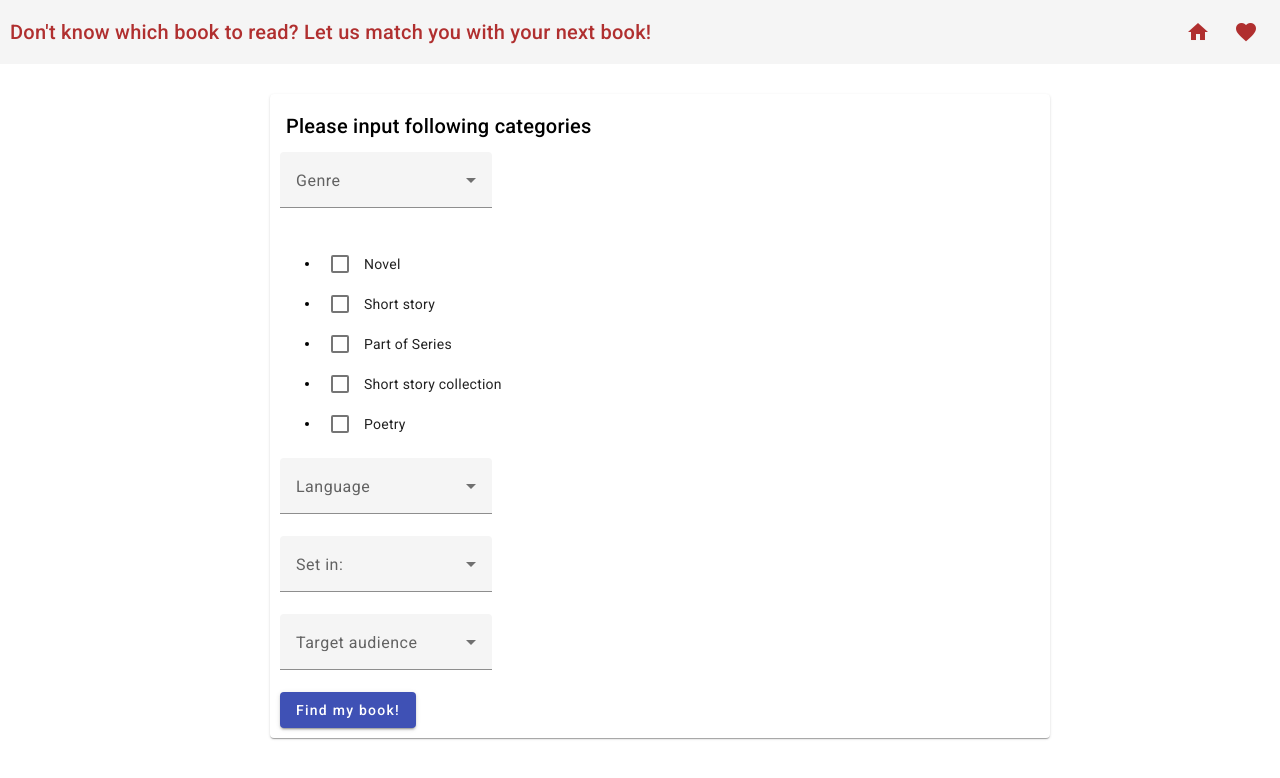
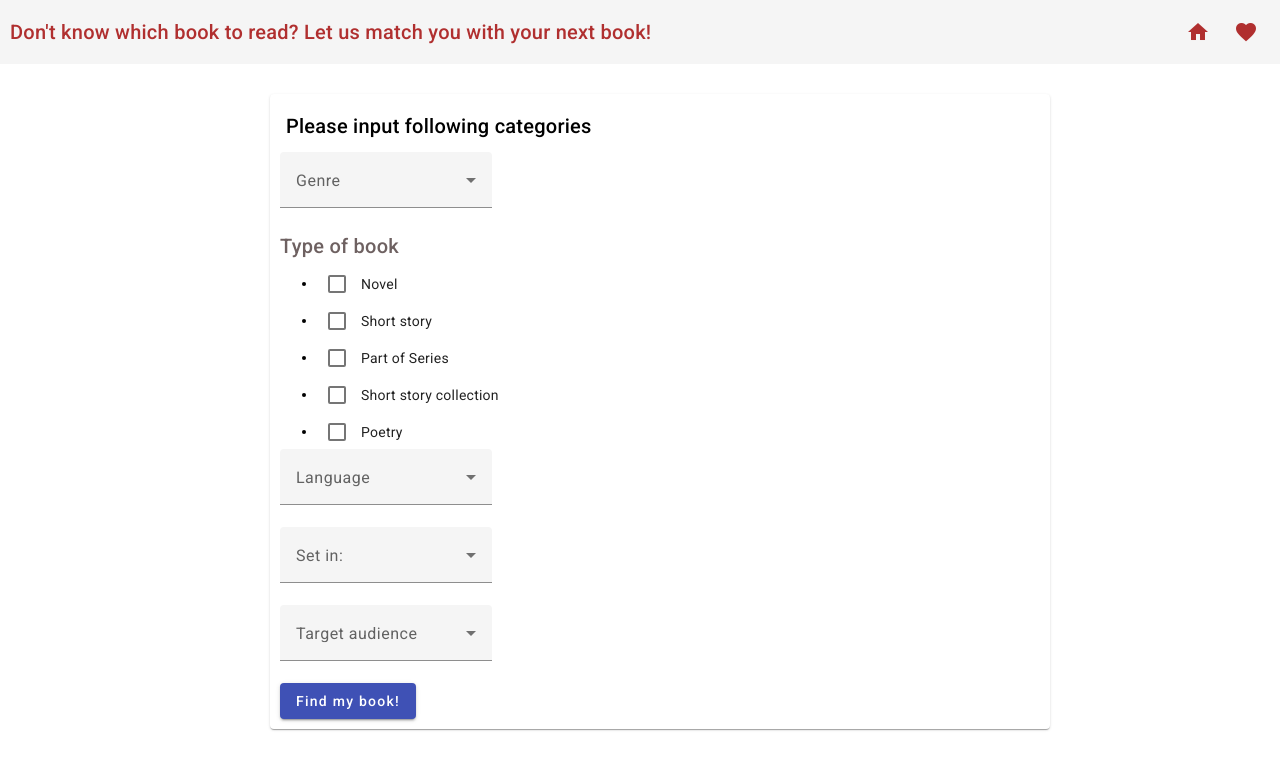
Before and after one commit to SnaffarN/EDAF90-Projekt, an Angular app in the folder my-angular-project/: page /book-search in a window 1280 px wide. Shown: the top 778 px of the page. Built offline with nearby package versions, Linux system fonts and the light colour scheme.

Commit message:
Book-search styling

```diff
--- a/my-angular-project/src/app/book-search/book-search.component.css
+++ b/my-angular-project/src/app/book-search/book-search.component.css
@@ -12,3 +12,20 @@
   align-items: flex-start;
   margin: 10px;
 }
+
+.type {
+  color: rgb(110, 97, 97);
+  margin: 5px;
+}
+
+.div-list {
+  margin: -5px;
+}
+
+.checkbox-ul {
+  margin: 5px;
+}
+
+.checkbox-list {
+  margin: -3px;
+}
--- a/my-angular-project/src/app/book-search/book-search.component.html
+++ b/my-angular-project/src/app/book-search/book-search.component.html
@@ -12,15 +12,18 @@
           </mat-option>
         </mat-select>
       </mat-form-field>
+      <div class="div-list">
+        <h2 class="type"> Type of book </h2>
         <span class="checkbox-types">
-        <ul>
-            <li formArrayName="type" *ngFor="let t of types; let i = index">
+          <ul class="checkbox-ul">
+              <li class="checkbox-list" formArrayName="type" *ngFor="let t of types; let i = index">
                 <mat-checkbox [formControlName]="i" [checked]="selected === i" (change)="selected = i" >
                   {{t.name}}
                 </mat-checkbox>
               </li>
           </ul>
         </span>
+      </div>
       <mat-form-field appearance="fill">
         <mat-label>Language</mat-label>
         <mat-select formControlName="language">
```
Lines whose indentation alone changed are shown as unchanged.
